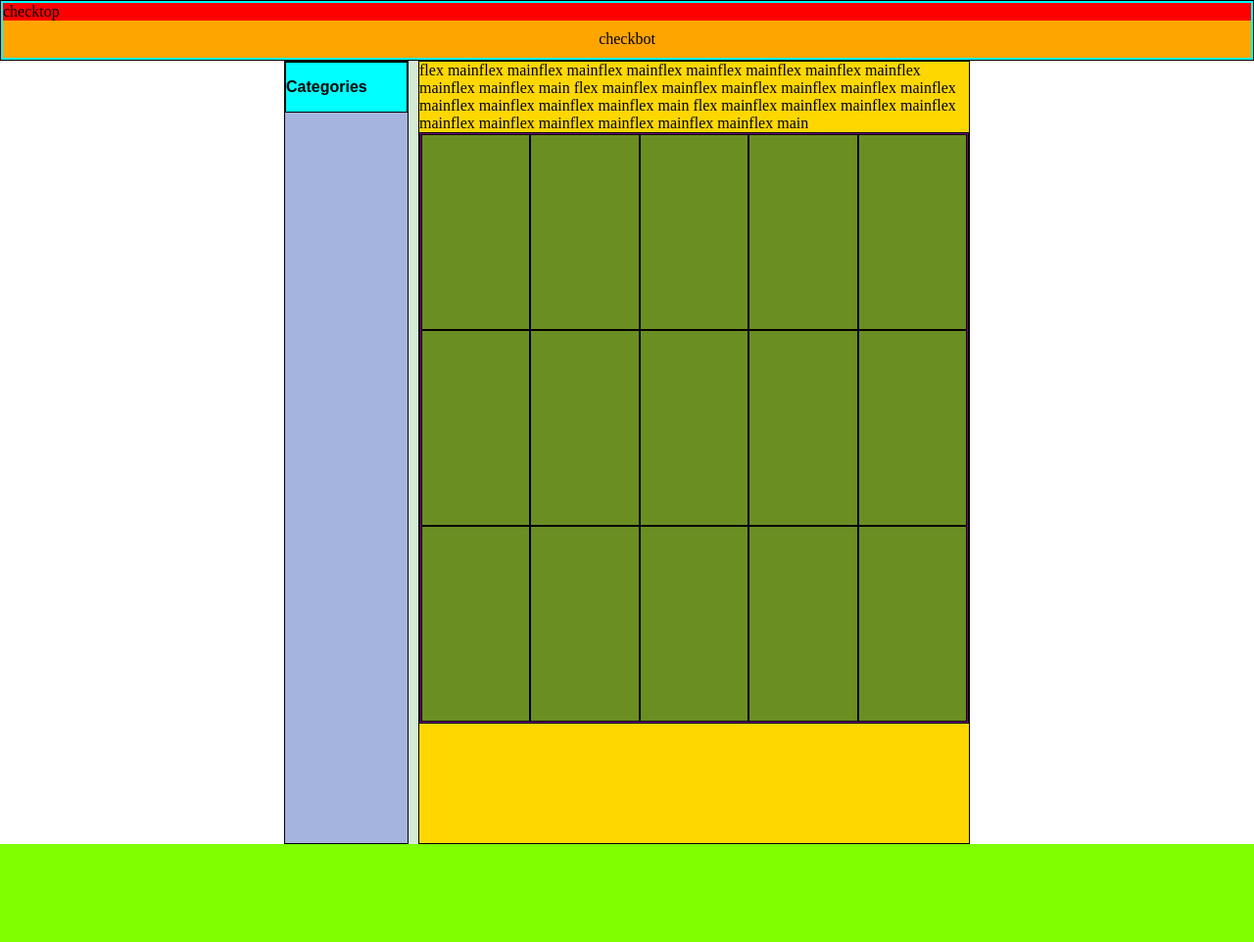
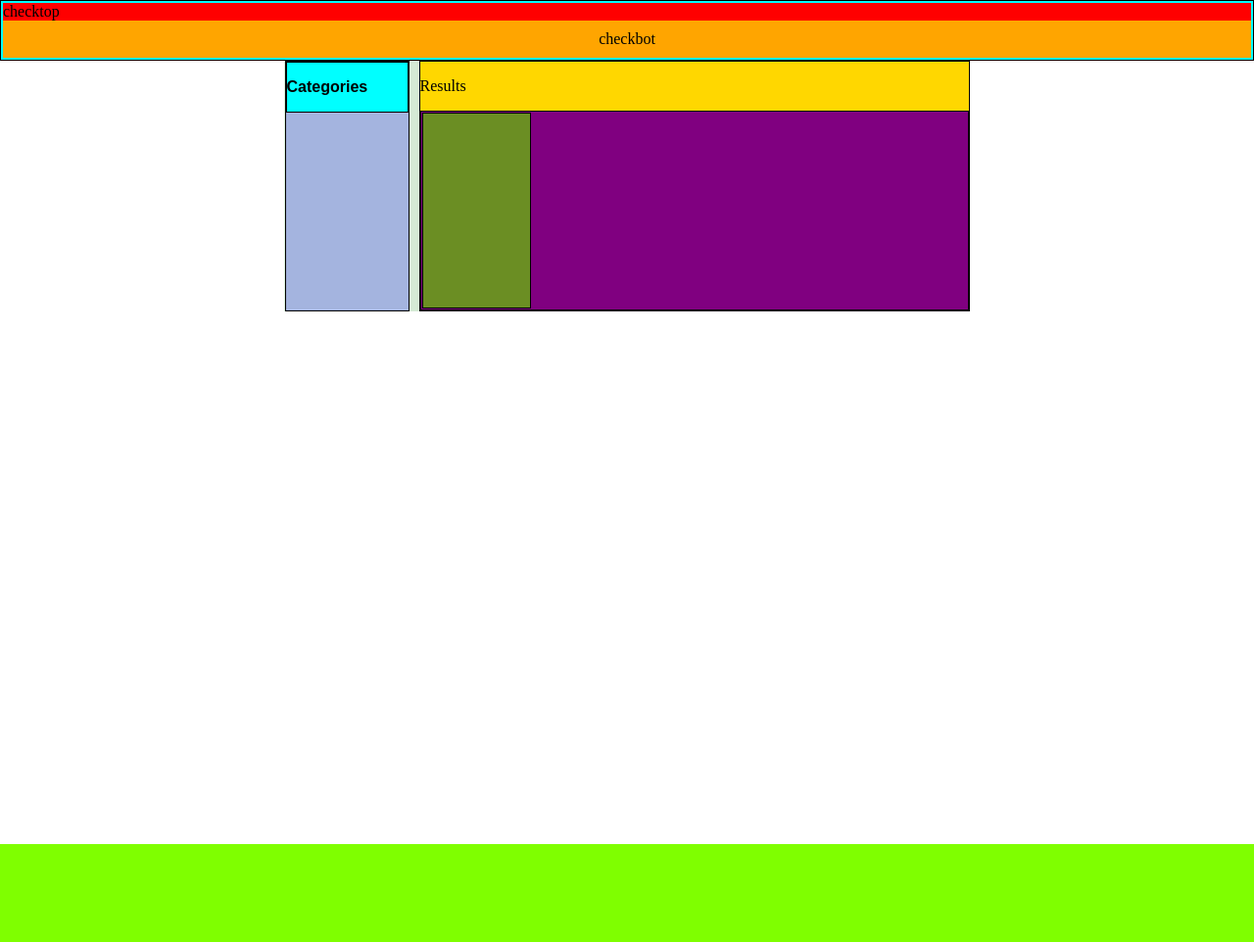
Before and after one commit to Code4V/techno-ecomm-proj, a PHP site: page /catalog.php in a window 1280 px wide. Shown: the whole page at 98% size. Run offline with PHP 8.4, Linux system fonts and the light colour scheme.

Commit message:
Fixed catalog sizings, adjusted appointAdmin

```diff
--- a/appointAdmin.css
+++ b/appointAdmin.css
@@ -39,7 +39,7 @@ td {
 }
 
 .btnClass {
-  width: 300px;
+  width: 350px; /*adjusted width to fit appointment*/
   justify-content: center;
   margin-left: auto;
   margin-right: auto;
@@ -57,7 +57,7 @@ td {
 .btnContent {
   display: none;
   position: absolute;
-  background-color: #f9f9f9;
+  background-color: #f9f9f925; /*changed transparency*/
   min-width: 160px;
   box-shadow: 0px 8px 16px 0px rgba(0, 0, 0, 0.2);
   z-index: 1;
@@ -65,7 +65,7 @@ td {
 
 .btnContent a {
   color: black;
-  padding: 12px 27px; /*adjusted the dropdown size*/
+  padding: 12px 106px; /*adjusted the dropdown size to fit .btnClass*/
   text-decoration: none;
   display: block;
 }
--- a/catalog.css
+++ b/catalog.css
@@ -40,7 +40,7 @@ body{
     width: 700px;
     z-index: 900;
 
-
+    min-height: 100vh;
     margin-right: auto;
     margin-left: auto;
 
@@ -52,7 +52,7 @@ body{
     display: flex;
     justify-content: center;
 
-    height: 100vh;
+
 }
 
 .flexbox-item {
@@ -61,7 +61,10 @@ body{
     border-style: solid;
     border-color: black;
 
+    padding: 0%;
     border-width: 1px;
+    display: flex;
+    flex-direction: column;
 
 }
 
@@ -83,7 +86,7 @@ body{
 .flex-main-catalog{
     background-color: gold;
 
-    width: 65;
+    width: 80%;
     margin-left: 10px;
 }
 
@@ -105,6 +108,7 @@ body{
     background-color: purple;
     padding: 1px;
 
+
     max-width: 65;
 
     display: flex;
@@ -116,6 +120,8 @@ body{
 
 
 .footer-container {
+    position: relative;
+
     background-color: chartreuse;
     padding: 0;
     bottom: 0;
--- a/catalog.php
+++ b/catalog.php
@@ -33,27 +33,11 @@
                 </div>
             </div>
             <div class="flexbox-item flex-main-catalog">
-            flex mainflex mainflex mainflex mainflex mainflex mainflex mainflex mainflex mainflex mainflex main
-            flex mainflex mainflex mainflex mainflex mainflex mainflex mainflex mainflex mainflex mainflex main
-            flex mainflex mainflex mainflex mainflex mainflex mainflex mainflex mainflex mainflex mainflex main
-                <div class="flexbox-item flex-display-products">
-                    <div class="flexbox-item flex-products"></div>
-                    <div class="flexbox-item flex-products"></div>
-                    <div class="flexbox-item flex-products"></div>
-                    <div class="flexbox-item flex-products"></div>
-                    <div class="flexbox-item flex-products"></div>
-                    <div class="flexbox-item flex-products"></div>
-                    <div class="flexbox-item flex-products"></div>
-                    <div class="flexbox-item flex-products"></div>
-                    <div class="flexbox-item flex-products"></div>
-                    <div class="flexbox-item flex-products"></div>
-                    <div class="flexbox-item flex-products"></div>
-                    <div class="flexbox-item flex-products"></div>
-                    <div class="flexbox-item flex-products"></div>
-                    <div class="flexbox-item flex-products"></div>
-                    <div class="flexbox-item flex-products"></div>
-                </div>
+                <p>Results</p>
+                    <div class="flexbox-item flex-display-products">
+                        <div class="flexbox-item flex-products"></div>
 
+                    </div>
             </div>
         </div>
     </div>
```
